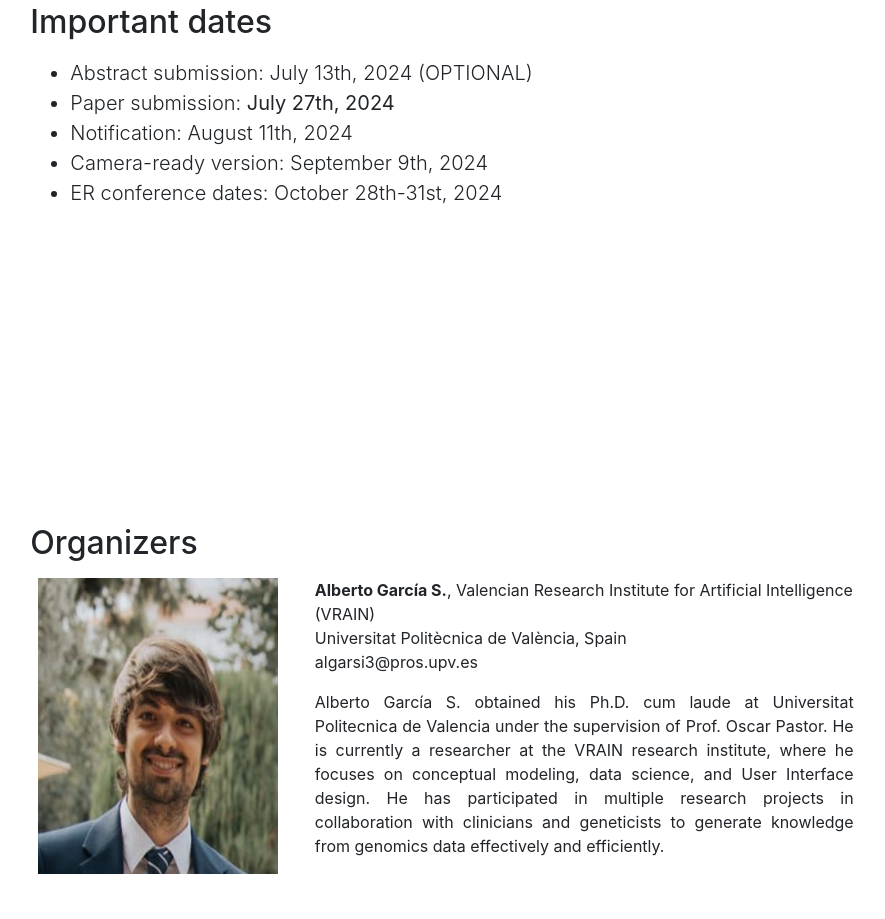
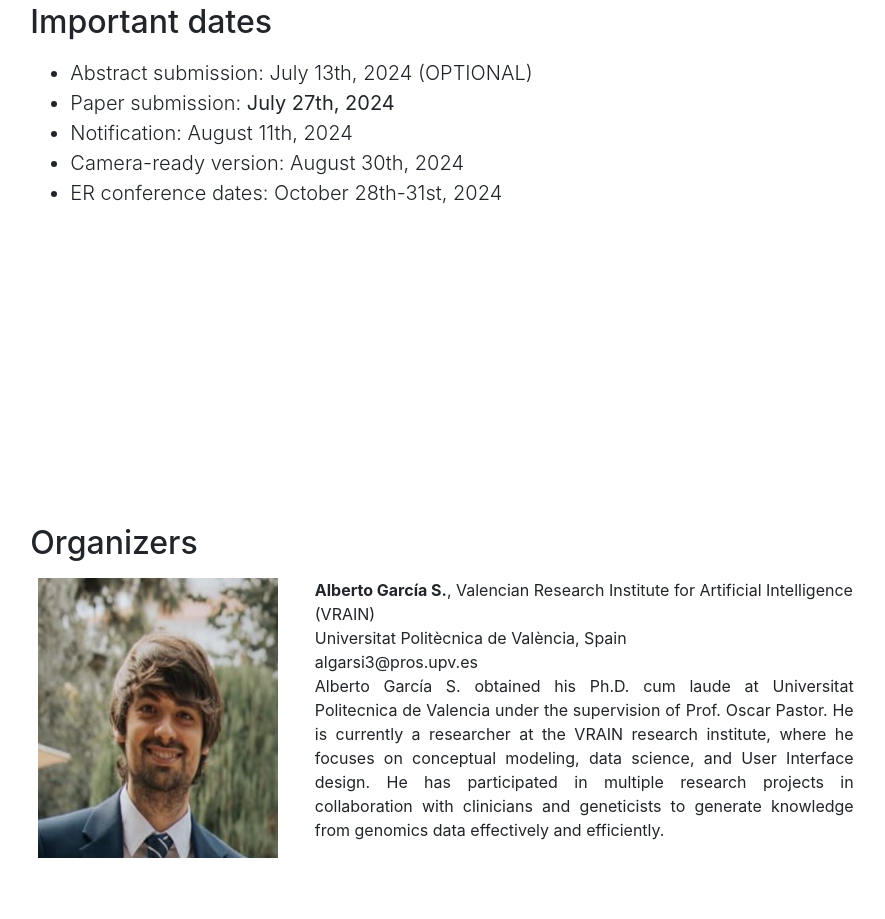
Before and after one commit to DEIB-GECO/cmls2024, a website with bundled scripts: page index.html in a window 1280 px wide. Shown: the part 4117-5036 px from the top of the page, without its empty margins (198-1083 px from the left). Built offline with nearby package versions, Linux system fonts and the light colour scheme; files whose address does not match are found by name.

Commit message:
updated camera dates

```diff
--- a/index.html
+++ b/index.html
@@ -470,7 +470,7 @@
                     <li>Abstract submission: July 13th, 2024 (OPTIONAL)</li>
                     <li>Paper submission: <b>July 27th, 2024</b></li>
                     <li>Notification: August 11th, 2024</li>
-                    <li>Camera-ready version: September 9th, 2024</li>
+                    <li>Camera-ready version: August 30th, 2024</li>
                     <li>ER conference dates: October 28th-31st, 2024</li>
                     <!--<li>Extended article submission to BMC Bioinformatics supplements: December 20th, 2022</li>-->
                 </ul>
@@ -512,7 +512,7 @@
                             <b>Alberto García S.</b>, Valencian Research Institute for Artificial Intelligence (VRAIN)
                             <br>Universitat Politècnica de València, Spain
                             <br>algarsi3@pros.upv.es
-                        </p>
+                            <br>
                 <p class="text-justify">
                     Alberto García S. obtained his Ph.D. cum laude at Universitat Politecnica de Valencia under
                     the supervision of Prof. Oscar Pastor. He is currently a researcher at the VRAIN research
@@ -535,7 +535,7 @@
                     <b>Anna Bernasconi</b>, Dipartimento di Elettronica, Informazione e Bioingegneria (DEIB)
                     <br>Politecnico di Milano, Italy
                     <br>anna.bernasconi@polimi.it
-                        </p>
+                    <br>
         <p class="text-justify">
             Anna Bernasconi is Assistant Professor at the Department of Electronics, Information, and
             Bioengineering at Politecnico di Milano and has been Visiting Research Fellow at Universitat
@@ -562,6 +562,7 @@
                 <b>José Fabián Reyes Román</b>, Valencian Research Institute for Artificial Intelligence (VRAIN)
                 <br>Universitat Politècnica de València, Spain
                 <br>jreyes@pros.upv.es
+                <br>
     <p class="text-justify">
         José F. Reyes R. is a Postdoctoral researcher and PMO at PROS Research Center at Universitat Politècnica de
         València
@@ -590,7 +591,7 @@
                 <b>Edelweis Rohrer</b>,
                 <br>Facultad de Ingeniería of Universidad de la República, Uruguay
                 <br>erohrer@fing.edu.uy
-                        </p>
+                <br>
     <p class="text-justify">
         Edelweis Rohrer is a researcher and associte professor. She also serves as the head
         of the Software Engineering Department at the General Accounting of the Ministry of
```
Lines whose indentation alone changed are shown as unchanged.
